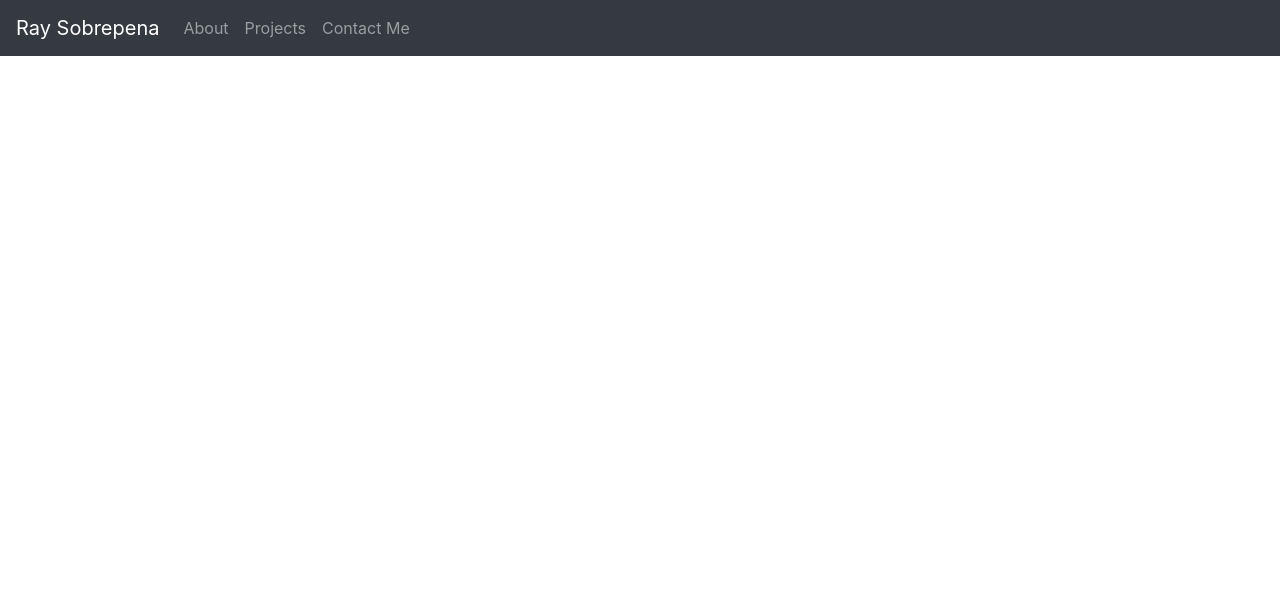
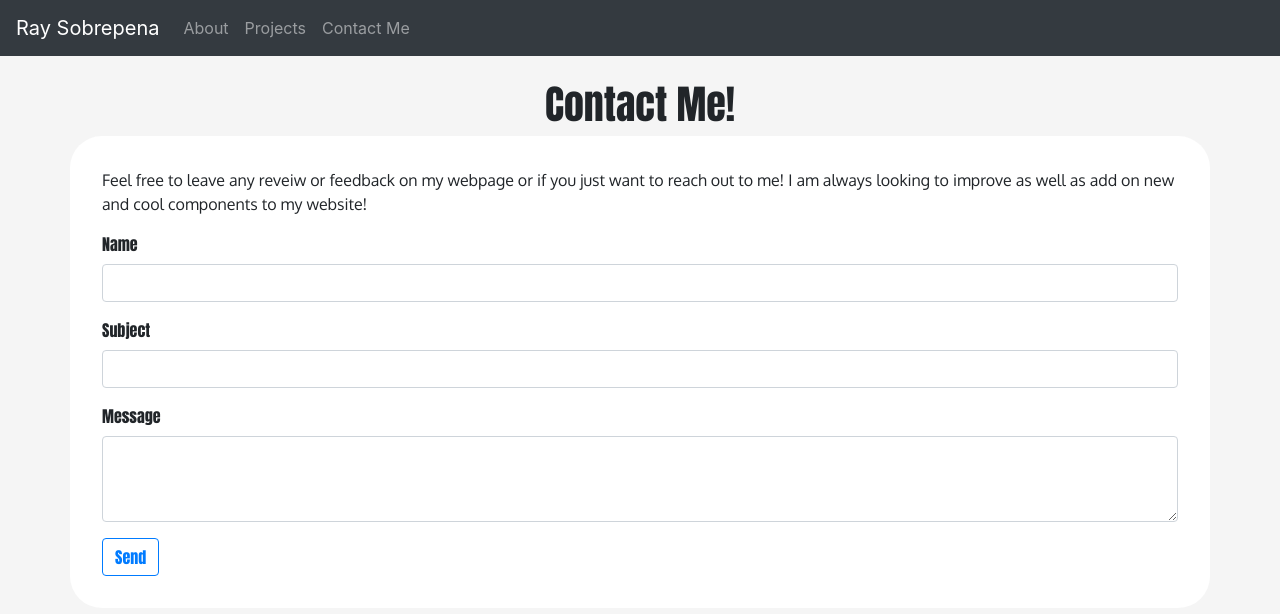
Before and after one commit to rsobrepe/myPortfolio, a React (Create React App) app: page /contact in a window 1280 px wide. Shown: the top 614 px of the page. Built offline with nearby package versions, Linux system fonts and the light colour scheme.

Commit message:
Updated contact form and page

```diff
--- a/src/App.css
+++ b/src/App.css
@@ -1,5 +1,6 @@
 body, html {
   height: 100%;
+  background-color: whitesmoke;
   }
 
 /*Styles for landing page (Home.jsx)*/
@@ -85,7 +86,7 @@ body, html {
 
 
 .about-main .right-col{
-  background-color:grey;
+  background-color:#8e989e;
 }
 
 
@@ -100,6 +101,10 @@ body, html {
 
 /****************************/
 /**Portfolio Styles**/
+
+.portfolio-main{
+  background-color: whitesmoke;
+}
 .portfolio-main h1{
   margin-top: 2em;
   font-family: 'Anton', 'sans-serif';
@@ -107,5 +112,26 @@ body, html {
   text-align: center;
 }
 
+/****************************/
+
+/**Contact Me Styles*/
+.contact-main h1{
+  font-family: 'Anton';
+  text-align: center;
+  margin-top: 2em;
+}
+
+.contact-main p{
+  font-family: 'Oxygen';
+}
+
+.contact-main .contact-form{
+  font-family: 'Anton';
+  background-color: white;
+  padding: 2em;
+  border-radius: 2em;
+}
+
+
 
 /****************************/
--- a/src/components/contact.jsx
+++ b/src/components/contact.jsx
@@ -1,9 +1,35 @@
 import React, { Component } from 'react';
+import { Container, Form, Button } from 'react-bootstrap';
 
 class Contact extends Component{
     render(){
         return(
-            <h1>Contact Me </h1>
+            <Container className="contact-main" fluid>
+                <h1>Contact Me!</h1>
+                <Container className="contact-form">
+                <Form>
+                <p>
+                    Feel free to leave any reveiw or feedback on my webpage or if you just want to reach out to
+                    me! I am always looking to improve as well as add on new and cool components to my website!
+                </p>
+                    <Form.Group controlId="exampleForm.ControlInput1">
+                        <Form.Label>Name</Form.Label>
+                        <Form.Control type="name" />
+                    </Form.Group>
+
+                    <Form.Group controlId="exampleForm.ControlInput2">
+                        <Form.Label>Subject</Form.Label>
+                        <Form.Control type="subject"/>
+                    </Form.Group>
+
+                    <Form.Group controlId="exampleForm.ControlTextarea1">
+                        <Form.Label>Message</Form.Label>
+                        <Form.Control as="textarea" rows="3" />
+                    </Form.Group>
+                    <Button variant="outline-primary">Send</Button>
+                </Form>
+                </Container>
+        </Container>
         );
     }
 }
--- a/src/components/portfolio.jsx
+++ b/src/components/portfolio.jsx
@@ -23,7 +23,7 @@ class Portfolio extends Component{
                             </Card.Text>
                             </Card.Body>
                             <Card.Footer>
-                            <small className="text-muted">Last updated 3 mins ago</small>
+                            <Card.Link href="https://github.com/rsobrepe/myPortfolio" rel="noopener noreferrer" target="_blank"><i class="fab fa-github" style={{color: 'black', fontSize: '2em'}}></i></Card.Link>
                             </Card.Footer>
                         </Card>
 
@@ -37,7 +37,7 @@ class Portfolio extends Component{
                             </Card.Text>
                             </Card.Body>
                             <Card.Footer>
-                            <small className="text-muted">Last updated 3 mins ago</small>
+                             <Card.Link href="#"><i class="fab fa-github" style={{color: 'black', fontSize: '2em'}}></i></Card.Link>
                             </Card.Footer>
                         </Card>
 
@@ -52,7 +52,7 @@ class Portfolio extends Component{
                             </Card.Text>
                             </Card.Body>
                             <Card.Footer>
-                            <small className="text-muted">Last updated 3 mins ago</small>
+                                <Card.Link href="#"><i class="fab fa-github" style={{color: 'black', fontSize: '2em'}}></i></Card.Link>
                             </Card.Footer>
                         </Card>
                         </Row>
@@ -70,7 +70,7 @@ class Portfolio extends Component{
                                 </Card.Text>
                                 </Card.Body>
                                 <Card.Footer>
-                                <small className="text-muted">Last updated 3 mins ago</small>
+                                <Card.Link href="#"><i class="fab fa-github" style={{color: 'black', fontSize: '2em'}}></i></Card.Link>
                                 </Card.Footer>
                             </Card>
 
@@ -85,7 +85,7 @@ class Portfolio extends Component{
                                 </Card.Text>
                                 </Card.Body>
                                 <Card.Footer>
-                                <small className="text-muted">Last updated 3 mins ago</small>
+                                <Card.Link href="https://github.com/rsobrepe/BudgetApp" rel="noopener noreferrer" target="_blank"><i class="fab fa-github" style={{color: 'black', fontSize: '2em'}}></i></Card.Link>
                                 </Card.Footer>
                             </Card>
 
@@ -99,7 +99,7 @@ class Portfolio extends Component{
                                 </Card.Text>
                                 </Card.Body>
                                 <Card.Footer>
-                                <small className="text-muted">Last updated 3 mins ago</small>
+                                <Card.Link href="#"><i class="fab fa-github" style={{color: 'black', fontSize: '2em'}}></i></Card.Link>
                                 </Card.Footer>
                             </Card>
                         </Row>
```
